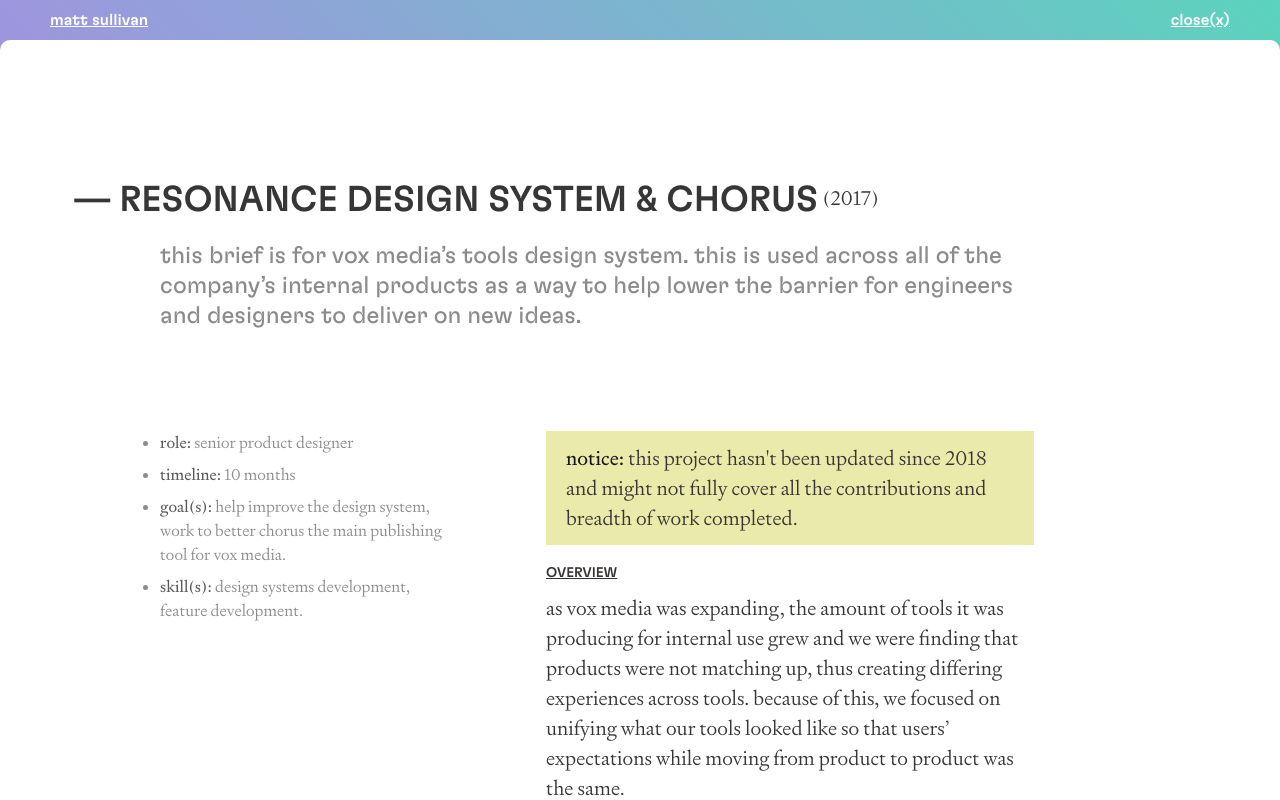
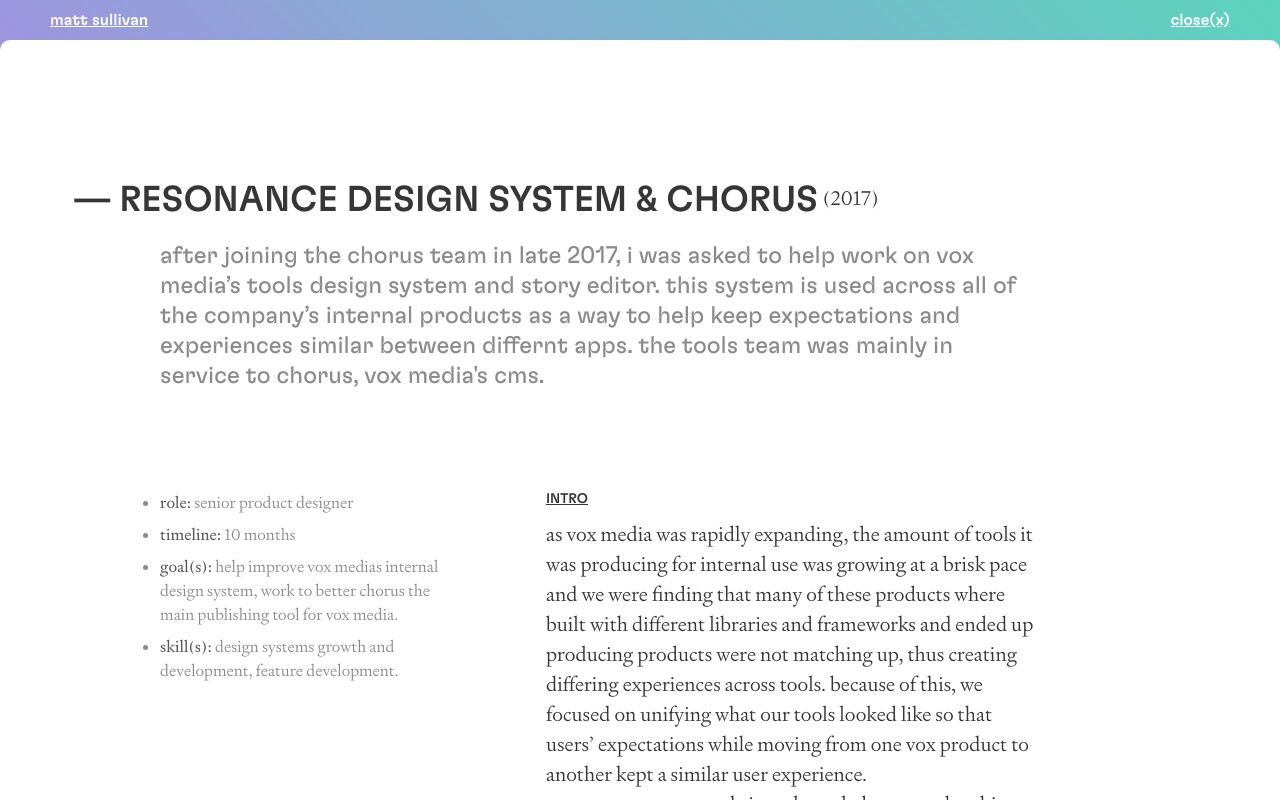
Before and after one commit to mjsxi/website-v4, a Next.js app: page /projects/resonance in a window 1280 px wide. Built offline with nearby package versions, Linux system fonts and the light colour scheme.

Commit message:
updated resonance

```diff
--- a/pages/projects/hymnal.js
+++ b/pages/projects/hymnal.js
@@ -57,7 +57,7 @@
           </div>
 
           <div className={styles.notice}>
-            <p><strong>notice:</strong> this project hasn't been updated since 2018 and might not fully cover all the contributions and breadth of work completed.</p>
+            <p><strong>notice:</strong> this project hasn't been updated since 2017 and might not fully cover all the contributions and breadth of work completed.</p>
           </div>
 
           <h5>overview</h5>
--- a/pages/projects/resonance.js
+++ b/pages/projects/resonance.js
@@ -43,42 +43,38 @@
           <div className={styles.spacer}>If you found this while inspecting the page and can see this good on ya! I couldn't get css grid to do exactly what I wanted so I hacked in this spacer to get the grid to play nice!</div>
 
           <h3>— resonance design system & chorus<span>(2017)</span></h3>
-          <p className={styles.intro}>this brief is for vox media’s tools design system. this is used across all of the company’s internal products as a way to help lower the barrier for engineers and designers to deliver on new ideas.</p>
+          <p className={styles.intro}>after joining the chorus team in late 2017, i was asked to help work on vox media’s tools design system and story editor. this system is used across all of the company’s internal products as a way to help keep expectations and experiences similar between differnt apps. the tools team was mainly in service to chorus, vox media's cms.</p>
 
           <div className={styles.contributions}>
             <p>
               <ul>
                 <li><strong>role:</strong> senior product designer</li>
                 <li><strong>timeline:</strong> 10 months</li>
-                <li><strong>goal(s):</strong> help improve the design system, work to better chorus the main publishing tool for vox media.</li>
-                <li><strong>skill(s):</strong> design systems development, feature development.</li>
+                <li><strong>goal(s):</strong> help improve vox medias internal design system, work to better chorus the main publishing tool for vox media.</li>
+                <li><strong>skill(s):</strong> design systems growth and development, feature development.</li>
               </ul>
             </p>
           </div>
 
-          <div className={styles.notice}>
-            <p><strong>notice:</strong> this project hasn't been updated since 2018 and might not fully cover all the contributions and breadth of work completed.</p>
-          </div>
+          <h5>intro</h5>
 
-          <h5>overview</h5>
+          <p>as vox media was rapidly expanding, the amount of tools it was producing for internal use was growing at a brisk pace and we were finding that many of these products where built with different libraries and frameworks and ended up producing products were not matching up, thus creating differing experiences across tools. because of this, we focused on unifying what our tools looked like so that users’ expectations while moving from one vox product to another kept a similar user experience.</p>
 
-          <p>as vox media was expanding, the amount of tools it was producing for internal use grew and we were finding that products were not matching up, thus creating differing experiences across tools. because of this, we focused on unifying what our tools looked like so that users’ expectations while moving from product to product was the same.</p>
-
-          <p>resonance was made in order to help us to solve this need for vox media and its brands.</p>
+          <p>resonance was made in order to help us to solve this need for vox media, and for all of its other internal tools. chief among these was chorus, vox media content management system (cms), which was used as the testing bed for all the designed components found in our design system library.</p>
 
           <img
             src="/assets/imgs/resonance-buttons.jpg"
             alt="a collection of the resonance buttons"
           />
-          <cite>a small sampling of buttons from resonance ui library</cite>
+          <cite>a small sample of some of the buttons made for the resonance ui library</cite>
 
           <h5>high level goals</h5>
 
           <p>
             <ul>
-              <li>reduce inconsistency across tools.</li>
-              <li>make it easier to build and iterate on designs.</li>
-              <li>allow us to better focus on problem solving.</li>
+              <li>build upon the design system to help reduce inconsistency across tools.</li>
+              <li>extend our system to make it easier to build and iterate on designs.</li>
+              <li>flesh out offering to allow us to better focus on problem solving.</li>
             </ul>
           </p>
 
@@ -86,17 +82,23 @@
 
           <p>when resonance first started, it was a collection of design elements, but there was no real system in place. we didn’t have defined rules for colors/type and how they relate to other elements. when i joined the project, we refocused on building it into a proper design system with those defined rules in place rather than a collection of components.</p>
 
+          <p>we had a solid foundation, but there was no set structure in place. our files and components had room for improvement and organization. how we were initially organizing elements was not optimal for the team, and was leading to things feeling overwhelming when needing to use the system.</p>
+
+          <p>after joining, we took the design artifacts in place, evaluated their needs and their relation to parts of the system. we then revised our components and designs into a more well thought out, organized structure along with the development of a quick-access design sheet intended to generate design ideas at a faster pace. one of our notable accomplishments with this project was taking a monolithic file and turning it into smaller, more manageable files to base our future designs from.</p>
+
           <img
             src="/assets/imgs/chorus-editor.jpg"
             alt="the chorus editor"
           />
           <cite>the peak at the chorus editor, one of the main expressions of the resonance design system</cite>
 
-          <h5>initial findings and resolutions</h5>
+          <h5>challenges</h5>
 
-          <p>we had a solid foundation, but there was no set structure in place. our files and components had room for improvement and organization. how we were initially organizing elements was not optimal for the team, and was leading to things feeling overwhelming when needing to use the system.</p>
+          <p>with a bunch of components already designed out, our biggest challenges were around reworking what we had and introducing some order and rules to help better shape the directions we wanted to take the system and its users in.</p>
 
-          <p>after joining, we took the design artifacts in place, evaluated their needs and their relation to parts of the system. we then revised our components and designs into a more well thought out, organized structure along with the development of a quick-access design sheet intended to generate design ideas at a faster pace. one of our notable accomplishments with this project was taking a monolithic file and turning it into smaller, more manageable files to base our future designs from.</p>
+          <p><strong>growing from a monolithic library file.</strong> one of the hardest parts to wrangling any system is taking what currently is working and not working and evaluating how to go about making changes that support the positive and rework the negative aspects. many of the users of resonance liked the file they were getting to work out of, but the file itself was unwieldy and bloated. one of the first and best improvements we made was around organization and separating work, this made working out of files much easier and we ultimately ended up splitting the single file into four separate smaller system files. this made scaling up easier and improved overall maintainability since users could now only use parts of the system that were applicable to their work without the distraction of extra parts they did not need.</p>
+
+          <p><strong>designing in service of a predefined to a tool.</strong> since resonance was being made to support the chorus editor, most of the design and thoughts on where to evolve the system revolved around the way it would impact our main tool. that means we had many meetings with the team designing and maintaining chorus and its users to make sure all the new pieces we were adding kept things within expectations and accessible to all users.</p>
 
           <img
             src="/assets/imgs/resonance-colors.jpg"
@@ -115,6 +117,30 @@
             alt="the sizing scale for resonance"
           />
           <cite>the sizing scale used in resonance</cite>
+
+          <h5>what does success look like</h5>
+
+          <p>we’ve had many wins by moving to pinnacle, so lets look back at our high level goals and see how we did:</p>
+
+          <p>
+            <ul>
+              <li><strong>build upon the design system to help reduce inconsistency across tools.</strong>
+                <ul>
+                  <li>after a few months of reorganizing, we were able to better share our system with other teams and were able to onboard users in a much easier way. this led to more teams using our system and more internal tools being worked on keeping a more consistent design across teams and users. this also allow updates to be upstreamed from teams using the design system and left our team as no longer to soul contributors to it.</li>
+                </ul>
+              </li>
+              <li><strong>extend our system to make it easier to build and iterate on designs.</strong>
+                <ul>
+                  <li>due to all of the changes we had made, breaking up the files, allowing other designers outside of our team to contribute, better connectivity between components in the system. we were better positioned to iterate on designs and push updates out to partner teams to keep the system alive and healthy. this allowed us to extend the system to support other projects that werent chorus in a much easier way.</li>
+                </ul>
+              </li>
+              <li><strong>flesh out offering to allow us to better focus on problem solving.</strong>
+                <ul>
+                  <li>after the rework, we found we were not fighting our system as much as we previously were (a large reduction of symbol detaching while designing) and as a result we could focus more time worrying about what our users needs were and delivering the best experiences we could and not about the smaller repetitive design elements.</li>
+                </ul>
+              </li>
+            </ul>
+          </p>
 
           <h5>lessons learned</h5>
 
```
